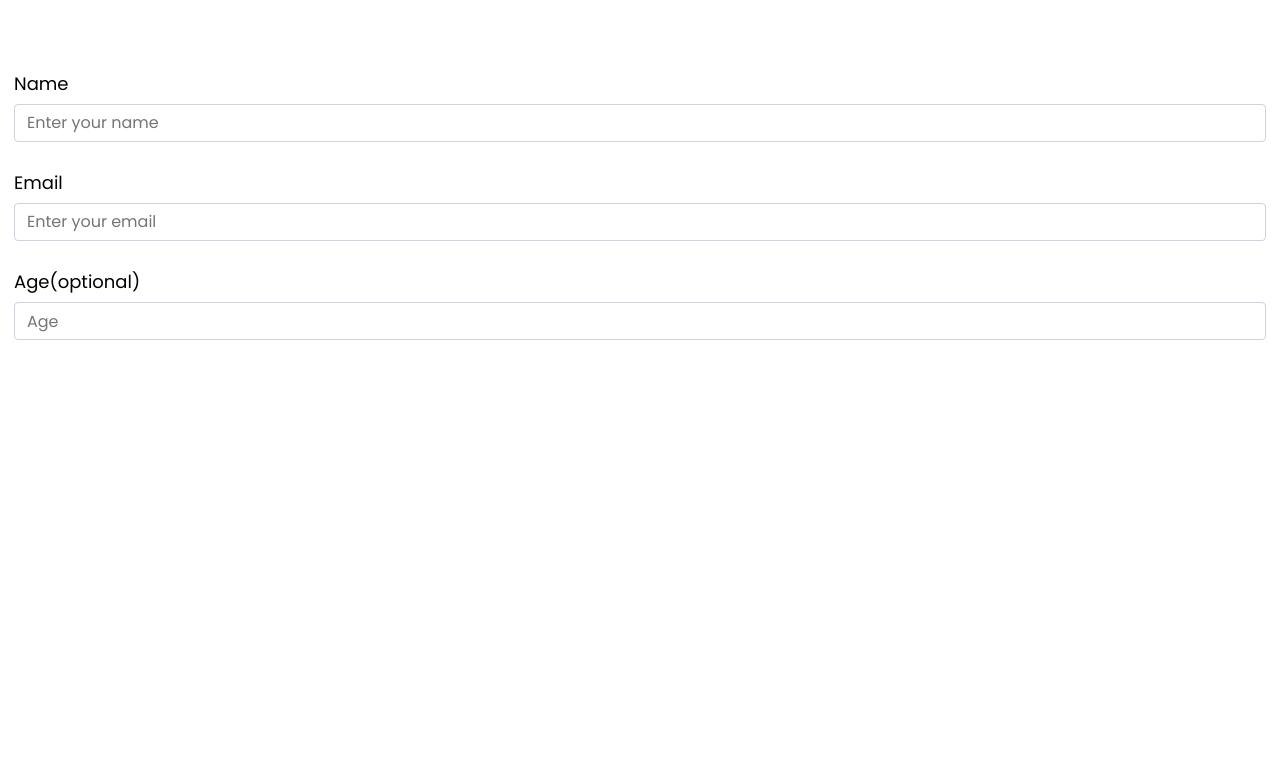
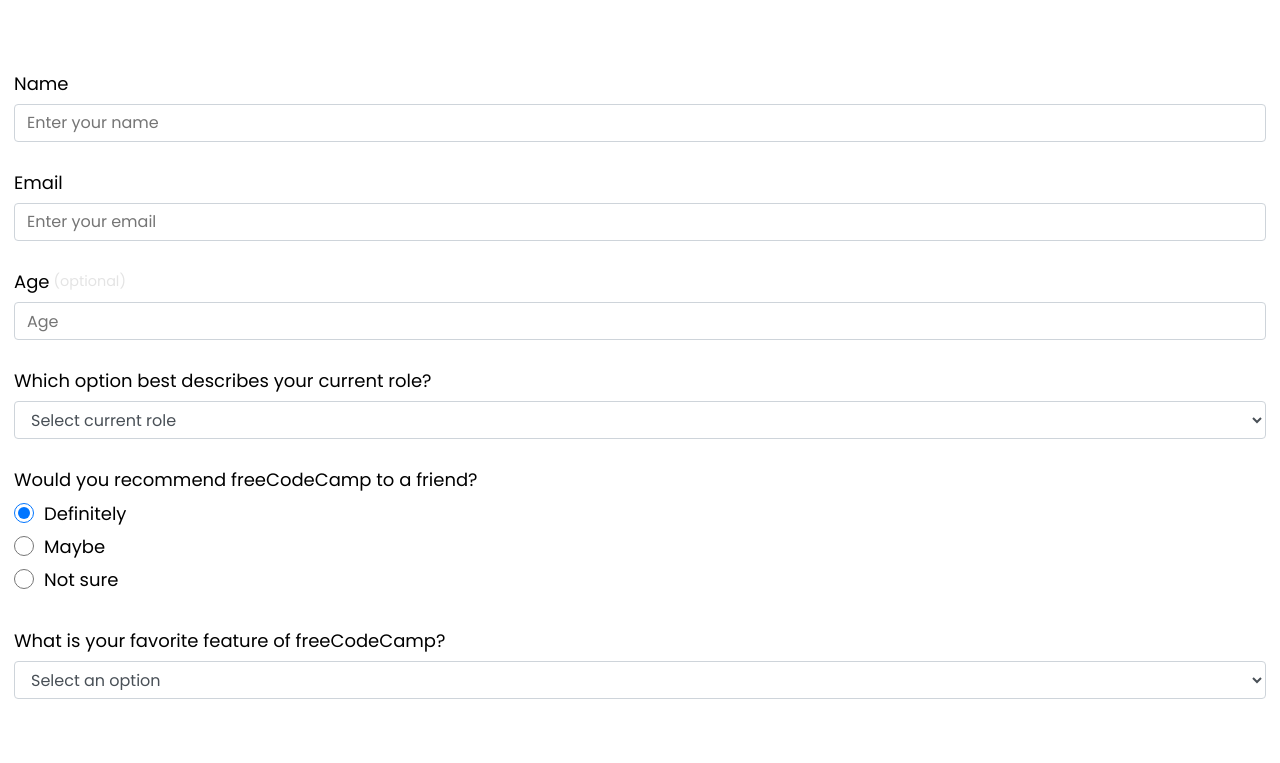
Before and after one commit to edcabiltes/m4d10-survey-form, a plain HTML site: page index.html in a window 1280 px wide. Shown: the part 75-838 px from the top of the page. Before the commit the page ends 800 px from the top, so only its background shows below. Drawn offline with Linux system fonts and the light colour scheme.

Commit message:
add select and radio fields with related styles

```diff
--- a/index.html
+++ b/index.html
@@ -48,6 +48,58 @@
                     required
                     >
                 </div>
+
+                <div class="form-group">
+                    <p>Which option best describes your current role?</p>
+                    <select name="role" id="dropdown" class="form-control" required >
+                        <option disabled selected value>Select current role</option>
+                        <option value="student">Student</option>
+                        <option value="job">Full Time Job</option>
+                        <option value="learner">Full Time Learner</option>
+                        <option value="preferNo">Prefer not to say</option>
+                        <option value="other">Other</option>
+                    </select>
+                </div>
+
+                <div class="form-group">
+                    <p>Would you recommend freeCodeCamp to a friend?</p>
+                    <label>
+                        <input
+                        type="radio"
+                        name="user-recommend"
+                        value="definitely"
+                        class="input-radio"
+                        checked
+                        >Definitely</label
+                    >
+                    <label>
+                        <input
+                        type="radio"
+                        name="user-recommend"
+                        value="maybe"
+                        class="input-radio"
+                        >Maybe</label
+                    >
+                    <label>
+                        <input
+                        type="radio"
+                        name="user-recommend"
+                        value="not-sure"
+                        class="input-radio"
+                        >Not sure</label
+                    >
+                </div>
+
+                <div class="form-group">
+                    <p>What is your favorite feature of freeCodeCamp?</p>
+                    <select name="mostLike" id="most-like" class="form-control" required>
+                        <option disabled selected value>Select an option</option>
+                        <option value="challenges">Challenges</option>
+                        <option value="projects">Projects</option>
+                        <option value="community">Community</option>
+                        <option value="openSource">Open Source</option>
+                    </select>
+                </div>
             </form>
         </div>
     </body>
--- a/styles.css
+++ b/styles.css
@@ -36,7 +36,8 @@ label {
     margin-bottom: 0.5rem;
 }
 
-input {
+input,
+select {
     margin: 0;
     font-family: inherit;
     font-size: inherit;
@@ -57,6 +58,16 @@ input {
     font-style: italic;
     font-weight: 200;
     text-shadow: 1px 1px 1px rgba(0, 0, 0, 0.4);
+}
+
+.clue {
+    margin-left: 0.25rem;
+    font-size: 0.9rem;
+    color: #e4e4e4;
+}
+
+.text-center {
+    text-align: center;
 }
 
 
@@ -83,3 +94,10 @@ form {
     border-radius: 0.25rem;
     transition: border-color 0.15s ease-in-out, box-shadow 0.15s ease-in-out;
 }
+
+.input-radio {
+    display: inline-block;
+    margin-right: 0.625rem;
+    min-height: 1.25rem;
+    min-width: 1.25rem;
+}
```
